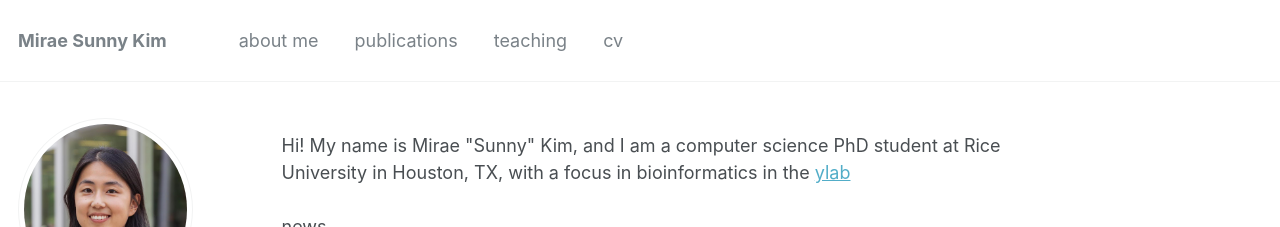
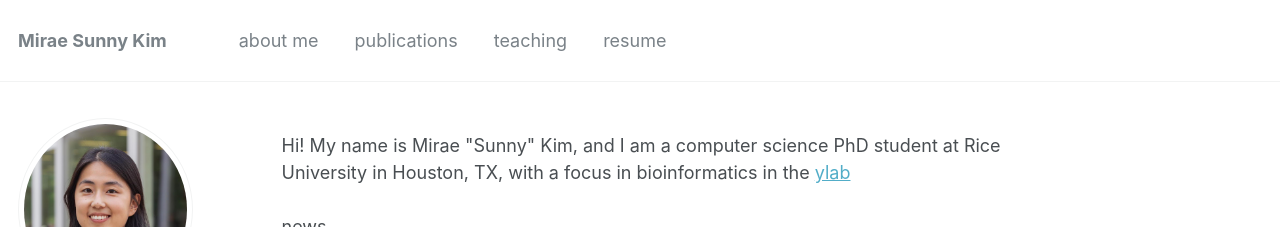
Before and after one commit to miraesunnykim/miraesunnykim.github.io, a Jekyll site: the page built from _pages/index.html, in a window 1280 px wide. Shown: the top 227 px of the page. Built offline with Jekyll 4.4.1, drawn with Linux system fonts in a browser that asks for light colours; some web fonts are replaced; comment, search, counter and statistics services are not loaded.

Commit message:
Update navigation.yml

```diff
--- a/_data/navigation.yml
+++ b/_data/navigation.yml
@@ -17,5 +17,5 @@ main:
 
   # - title: <a href="https://miraesunnykim.github.io/files/cv.pdf" target="_blank">CV</a>
 
-  - title: "cv"
-    url: https://miraesunnykim.github.io/files/cv.pdf
+  - title: "resume"
+    url: https://miraesunnykim.github.io/files/resume_202504.pdf
```
